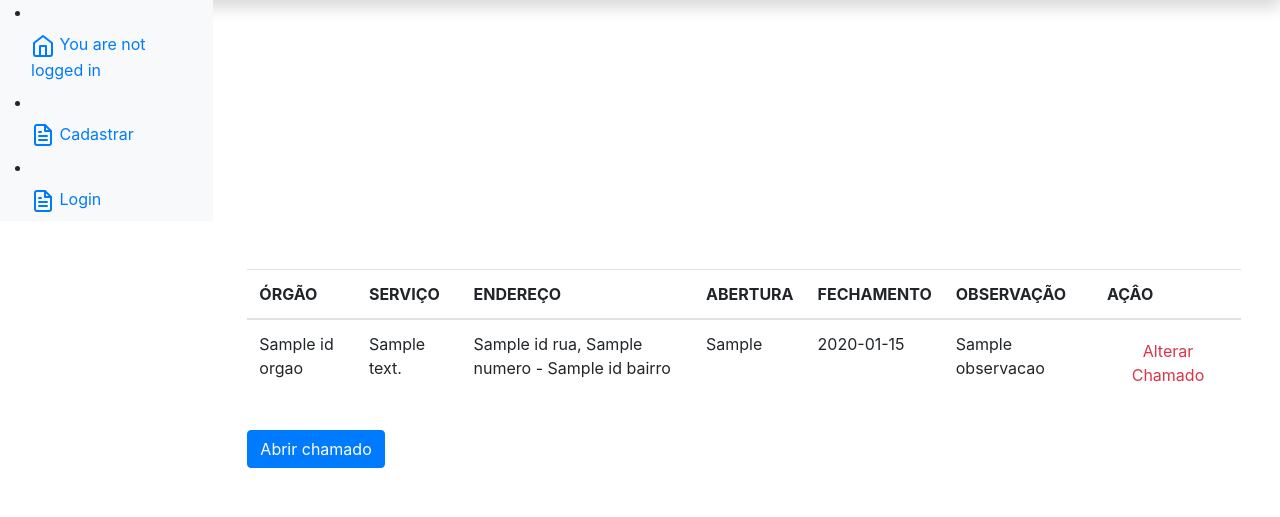
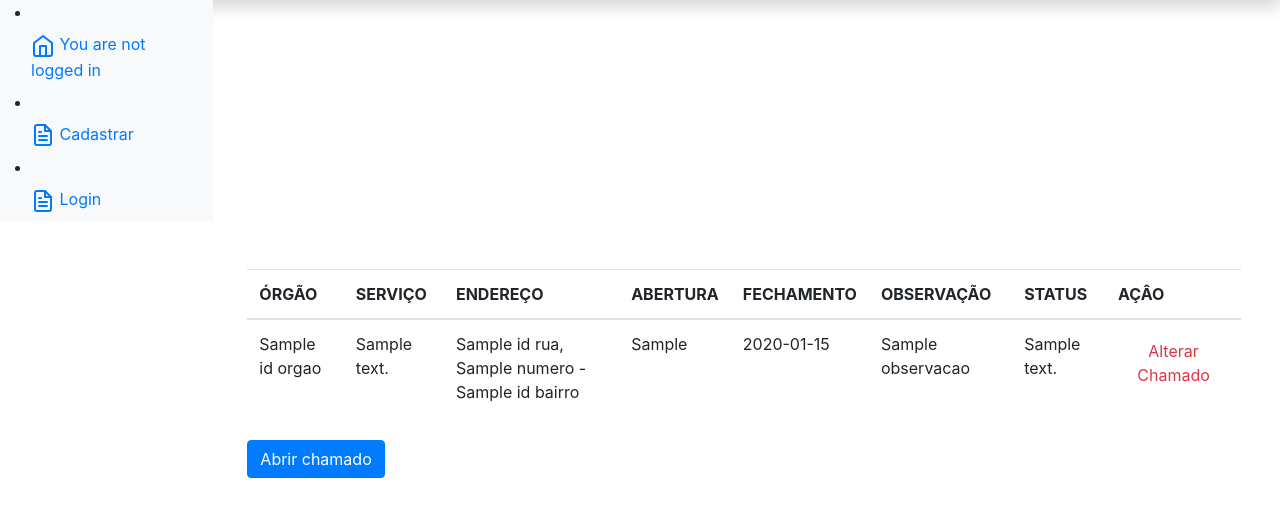
Before and after one commit to ADSVilhena/criacao-do-esqueleto-do-projeto-gestaomunicipal, a Django app: template gmSite/chamado/templates/chamado/chamados_list.html in a window 1280 px wide. Shown: the part 40-557 px from the top of the page. Run offline with Django 3.2, Linux system fonts and the light colour scheme; the template is opened without the code that fills it: most values are stand-ins (such as "Sample title", 1, 10 or a date in 2020); data that the repository does not hold is empty; some libraries are stand-ins or nearby versions.

Commit message:
alteracao no chamado

```diff
--- a/gmSite/chamado/templates/chamado/chamados_list.html
+++ b/gmSite/chamado/templates/chamado/chamados_list.html
@@ -17,6 +17,7 @@
             <th  scope="col">ABERTURA</th>
             <th  scope="col">FECHAMENTO</th>
             <th  scope="col">OBSERVAÇÃO</th>
+            <th scope="col">STATUS</th>
             <th  scope="col">AÇÂO</th>
         </tr>
     </thead>
@@ -31,6 +32,8 @@
         <td>{{chamado.dataAbertura}}</td>
         <td>{{chamado.dataFechamento}}</td>
         <td>{{chamado.observacao}}</td>
+        <td>{{chamado.idStatus.descricao}}</td>
+
         <td><a class="btn text-danger " href="{% url 'chamados:editar_chamado' chamado.id %}"{{chamado.id}}>Alterar Chamado </a></td>
     </tr>
     {% endfor %}
--- a/gmSite/templates/admin/base_main.html
+++ b/gmSite/templates/admin/base_main.html
@@ -137,7 +137,6 @@
 
                 {% endblock%}
 
-
             </main>
         </div>
     </div>
@@ -207,6 +206,9 @@
 
         })
     </script>
+    <script>
+
+    </script>
 </body>
 
 
```
